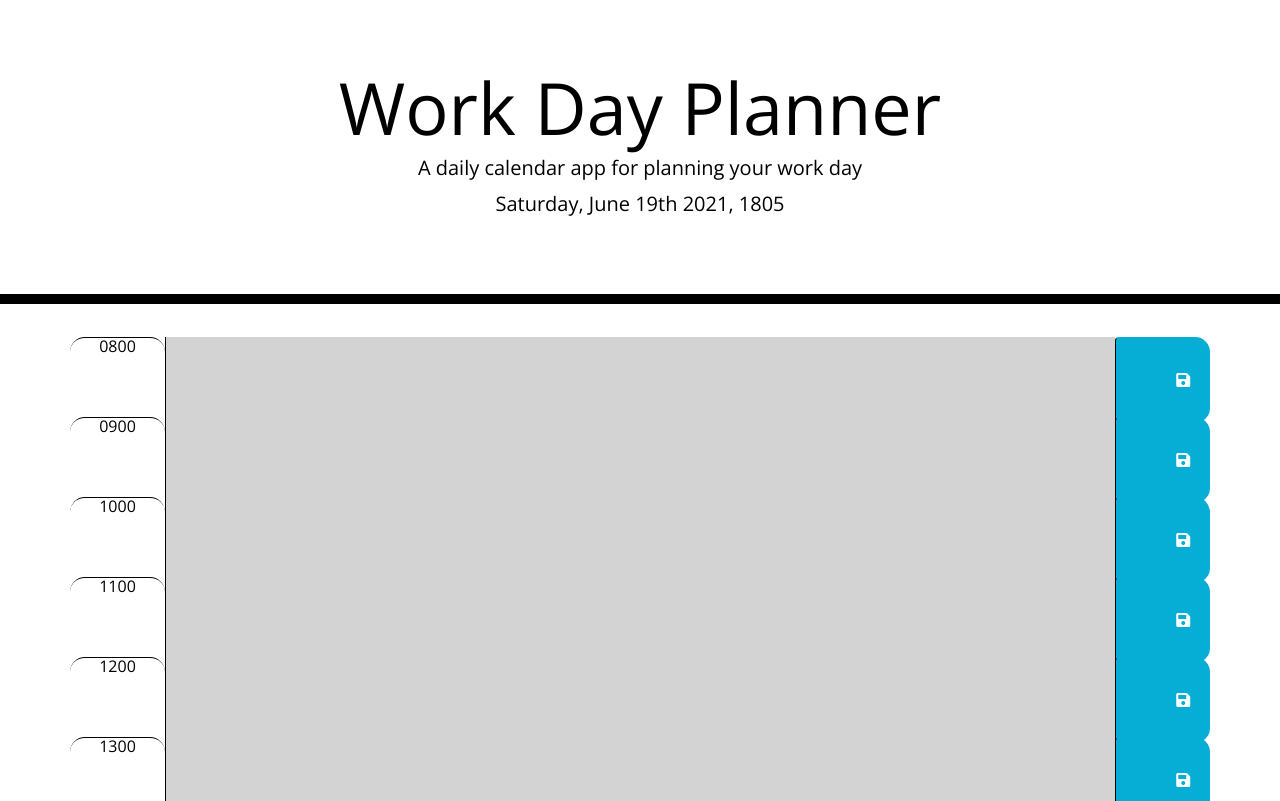
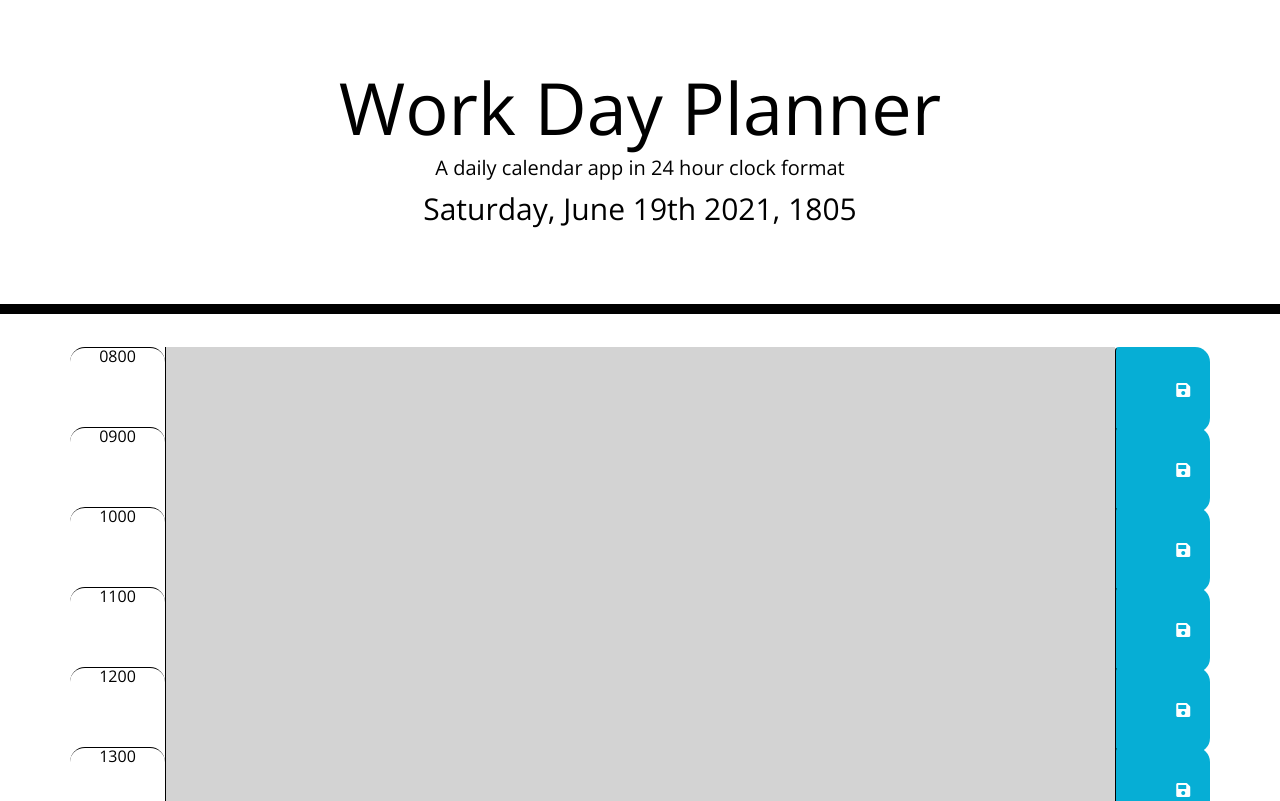
Before and after one commit to bradfan/day-planner, a plain HTML site: page index.html in a window 1280 px wide. Shown: the top 801 px of the page. Drawn offline with nearby package versions, Linux system fonts and the light colour scheme.

Commit message:
adjust header html

```diff
--- a/index.html
+++ b/index.html
@@ -25,7 +25,7 @@
   <body>
     <header class="jumbotron">
       <h1 class="display-3">Work Day Planner</h1>
-      <p class="lead">A daily calendar app for planning your work day</p>
+      <p class="lead">A daily calendar app in 24 hour clock format </p>
       <p id="currentDay" class="lead"></p>
     </header>
     <!-- <br> -->
--- a/style.css
+++ b/style.css
@@ -11,6 +11,10 @@ textarea{
   color: #000000;
   border-left: 1px solid black;
   padding: 10px;
+}
+
+#currentDay{
+  font-size: 30px;
 }
 
 .block{
```
